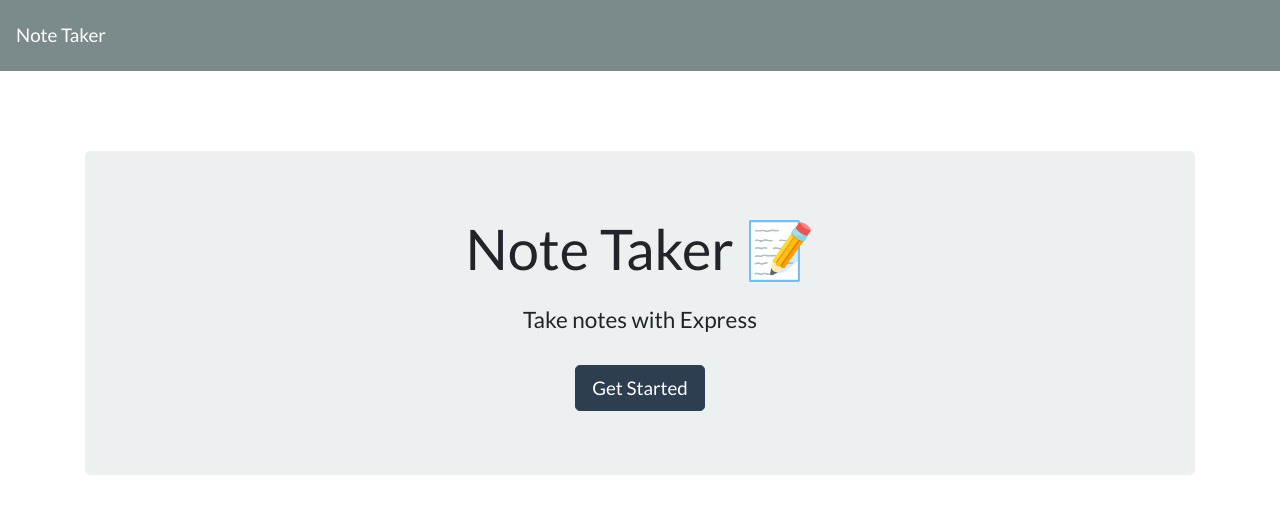
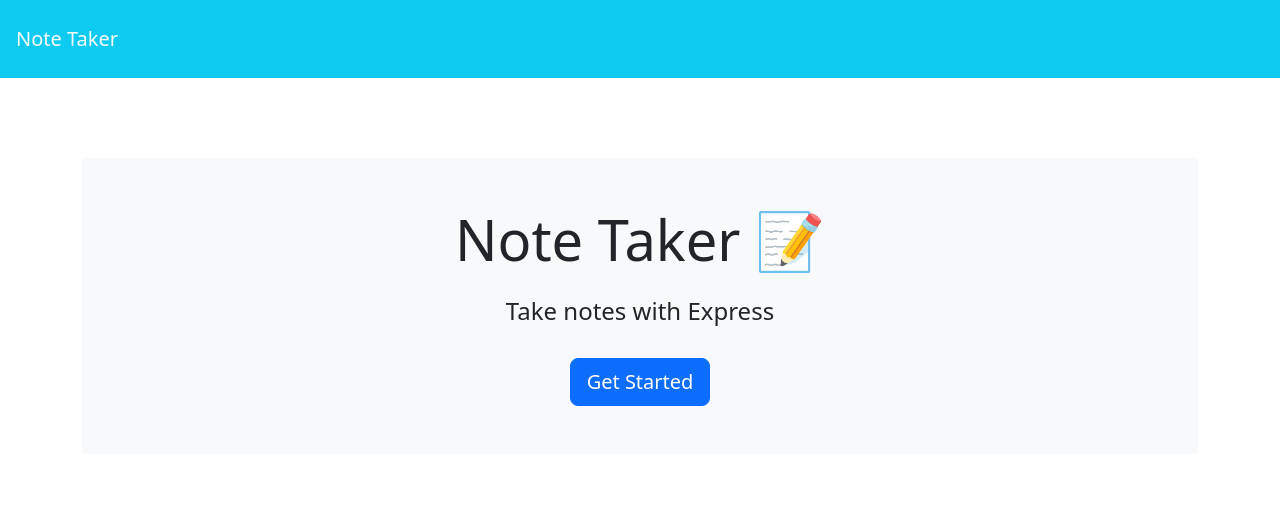
Before and after one commit to hussrizk56/Huss-Note-Taker, a website: page public/index.html in a window 1280 px wide. Drawn offline with nearby package versions, Linux system fonts and the light colour scheme; no server answers.

Commit message:
updates index and notes html

```diff
--- a/public/index.html
+++ b/public/index.html
@@ -6,22 +6,22 @@
   <meta name="viewport" content="width=device-width, initial-scale=1.0">
   <meta http-equiv="X-UA-Compatible" content="ie=edge">
   <title>Note Taker</title>
-  <link rel="stylesheet" href="https://cdnjs.cloudflare.com/ajax/libs/bootswatch/4.1.3/flatly/bootstrap.min.css" />
+  <link href="https://cdn.jsdelivr.net/npm/bootstrap@5.2.3/dist/css/bootstrap.min.css" rel="stylesheet" integrity="sha384-rbsA2VBKQhggwzxH7pPCaAqO46MgnOM80zW1RWuH61DGLwZJEdK2Kadq2F9CUG65" crossorigin="anonymous" />
 </head>
 
 <body>
-  <nav class="navbar navbar-dark bg-dark">
-    <a class="navbar-brand" href="/">Note Taker
+  <nav class="navbar bg-info">
+    <a class="navbar-brand text-light p-3" href="/">Note Taker
     </a>
   </nav>
   <div class="container">
-    <div style="margin-top: 80px;" class="jumbotron text-center">
+    <div style="margin-top: 80px;" class="text-center p-5 mb-4 bg-light">
       <h1 class="display-4">Note Taker <span role="img" aria-label="Memo">📝</span></h1>
       <h4 class="mt-4">Take notes with Express</h4>
-      <a class="btn btn-primary btn-lg mt-4" href="/note" role="button">Get Started</a>
+      <a class="btn btn-primary btn-lg mt-4" href="/notes" role="button">Get Started</a>
     </div>
   </div>
-  <script src="/Huss-Note-Taker/public/assets/js/index.js"></script>
+  <script src="/assets/js/index.js"></script>
 </body>
 
 </html>
```
Also changed, not shown: public/notes.html (+5 -8 lines).
